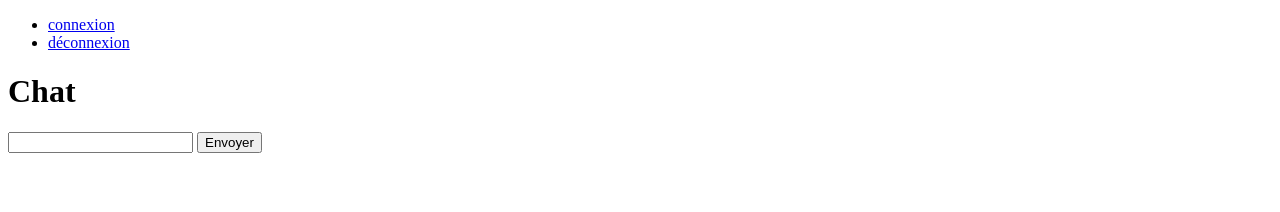
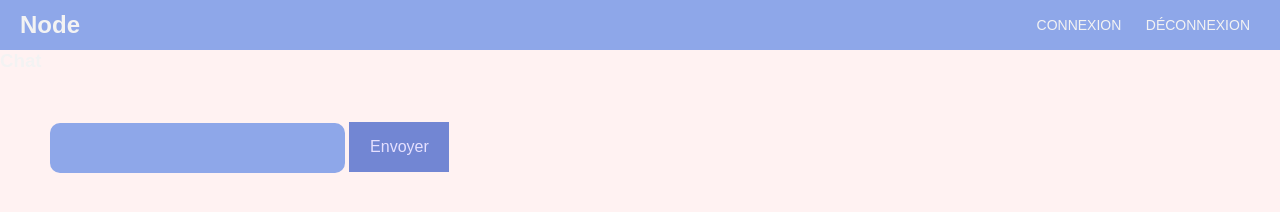
Before and after one commit to IIM-Creative-Technology/Node.js-A2.2-TeamAl, a plain HTML site: page frontend/index.html in a window 1280 px wide. Drawn offline with nearby package versions, Linux system fonts and the light colour scheme; no server answers.

Commit message:
:lipstick: style chat interface & nav

```diff
--- /dev/null
+++ b/frontend/chat.css
@@ -0,0 +1,98 @@
+* {
+  margin: 0;
+  padding: 0;
+  box-sizing: border-box;
+  font-family: "Poppins", sans-serif;
+}
+
+body {
+  background: #FFF2F2;
+  color: #f3f3f3;
+  font: 16px;
+}
+
+nav{
+    background: #8EA7E9;
+    height: 50px;
+    display: flex;
+    justify-content: space-between;
+    align-items: center;
+    padding: 0 20px;
+}
+
+nav li{
+    list-style: none;
+    display: inline-block;
+    margin: 0 10px;
+}
+
+nav a{
+
+    text-transform: uppercase;
+    color: #f3f3f3;
+    text-decoration: none;
+    font-size: 14px;
+}
+
+nav a:hover{
+    color: #7286D3;
+}
+
+
+
+#socket-chat{
+  margin: 50px;
+
+}
+.zone-saisie input {
+  width: 25%;
+  height: 50px;
+  border: none;
+  border-radius: 10px;
+  outline: none;
+  padding: 0 20px;
+  font-weight: normal;
+  color: #f3f3f3;
+  background: #8EA7E9;
+}
+
+.zone-saisie button {
+  width: 100px;
+  height: 50px;
+  border: none;
+  outline: none;
+  background: #7286D3;
+  color: #E5E0FF;
+  font-size: 16px;
+  cursor: pointer;
+}
+
+#messages {
+  list-style: none;
+}
+
+#messages li {
+  margin: 10px 0;
+  padding: 5px 10px;
+  border-radius: 3px;
+  max-width: 30%;
+  word-wrap: break-word;
+}
+
+#messages li:nth-child(even) {
+  background: #8EA7E9;
+  color: #f3f3f3;
+  max-width: 30%;
+  display: flex;
+  justify-content: flex-start;
+  align-content: left;
+}
+
+#messages li:nth-child(odd) {
+  background: #7286D3;
+  color: #ffffff;
+  max-width: 30%;
+  display: flex;
+  justify-content: flex-end;
+  align-content: right;
+}
--- a/frontend/index.html
+++ b/frontend/index.html
@@ -5,21 +5,23 @@
     <meta http-equiv="X-UA-Compatible" content="IE=edge" />
     <meta name="viewport" content="width=device-width, initial-scale=1.0" />
     <title>Document</title>
+    <link rel="stylesheet" href="chat.css" />
   </head>
   <body>
     <script src="http://localhost:3000/socket.io/socket.io.js"></script>
     <script src="index.js"></script>
     <nav>
+      <h1>Node</h1>
       <ul>
         <li><a href="#">connexion</a></li>
         <li><a href="#">déconnexion</a></li>
       </ul>
     </nav>
 
-    <h1>Chat</h1>
+    <h3>Chat</h3>
     <div id="socket-chat">
       <ul id="messages"></ul>
-      <div>
+      <div class="zone-saisie">
         <input type="text" id="message" />
         <button type="submit" id="btn" onclick="send()">Envoyer</button>
       </div>
```
